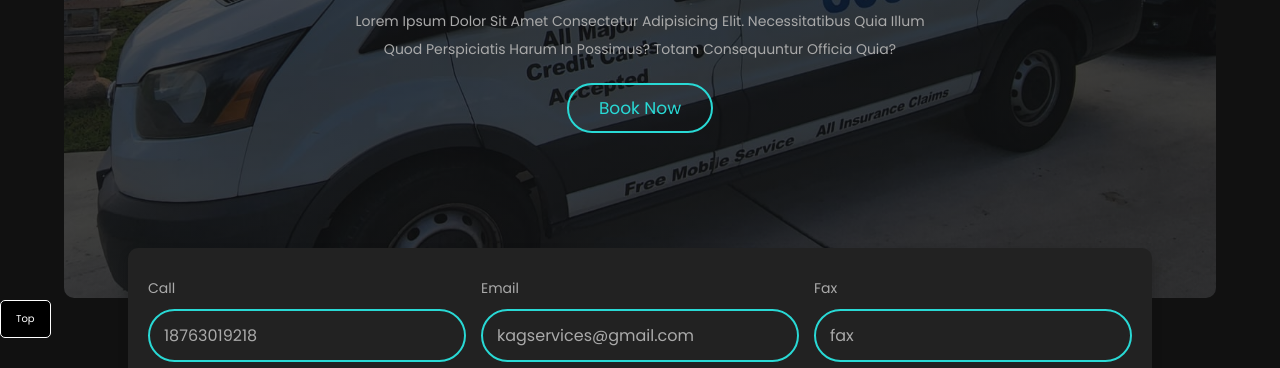
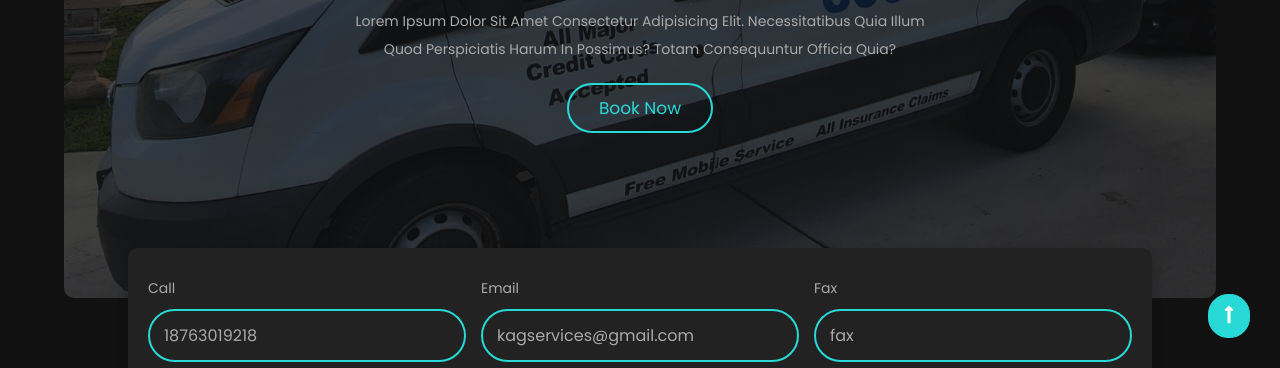
Before and after one commit to cosisaxis/kagv9, a plain HTML site: page index.html in a window 1280 px wide. Shown: the part 432-800 px from the top of the page. Drawn offline with nearby package versions, Linux system fonts and the light colour scheme.

Commit message:
arrow-done

```diff
--- a/index.html
+++ b/index.html
@@ -524,7 +524,7 @@
 
 <!-- footer section ends -->
 
-<div class="scrolltop" onclick="scrollToTop()">top</div>
+<div class="scrolltop" onclick="scrollToTop()"><i class='fas fa-long-arrow-alt-up' style='font-size:20px'></i></div>
 
 
 <script src="https://cdnjs.cloudflare.com/ajax/libs/aos/2.3.4/aos.js"></script>
--- a/style.css
+++ b/style.css
@@ -730,13 +730,15 @@ section {
 .scrolltop{
   position: fixed;
   bottom: 30px;
+  right: 30px;
   padding: 10px 15px;
   color: #fff;
-  background-color: #000;
-  border-radius: 5px;
-  border: 1px solid #fff;
+  background: #29d9d5;
+  border-radius: 20px;
+  border: 1px solid #29d9d5;
   cursor: pointer;
   transition: all 0.5s ease 0s;
+  font-weight: bold;
 }
 
 @media (max-width: 991px) {
```
